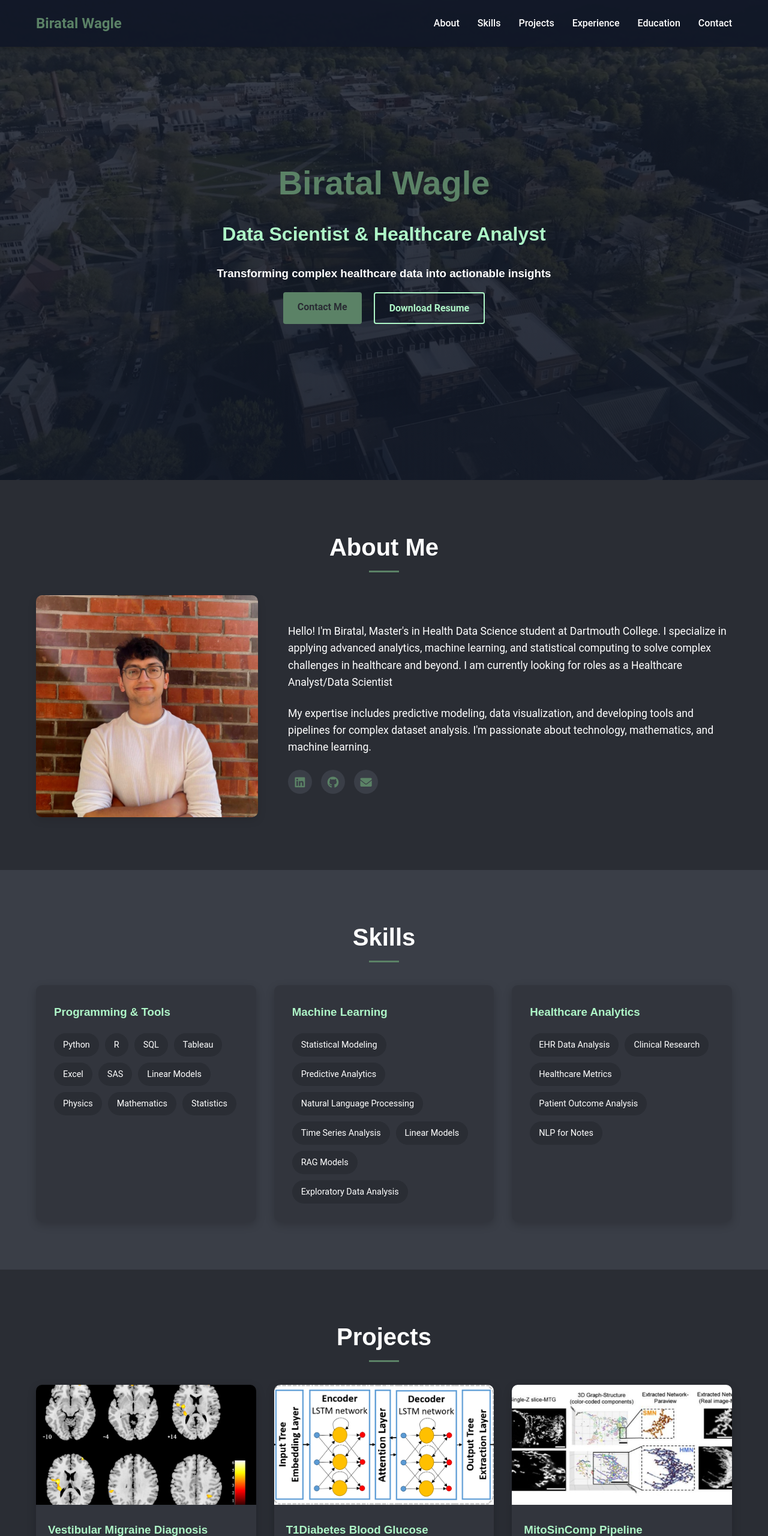
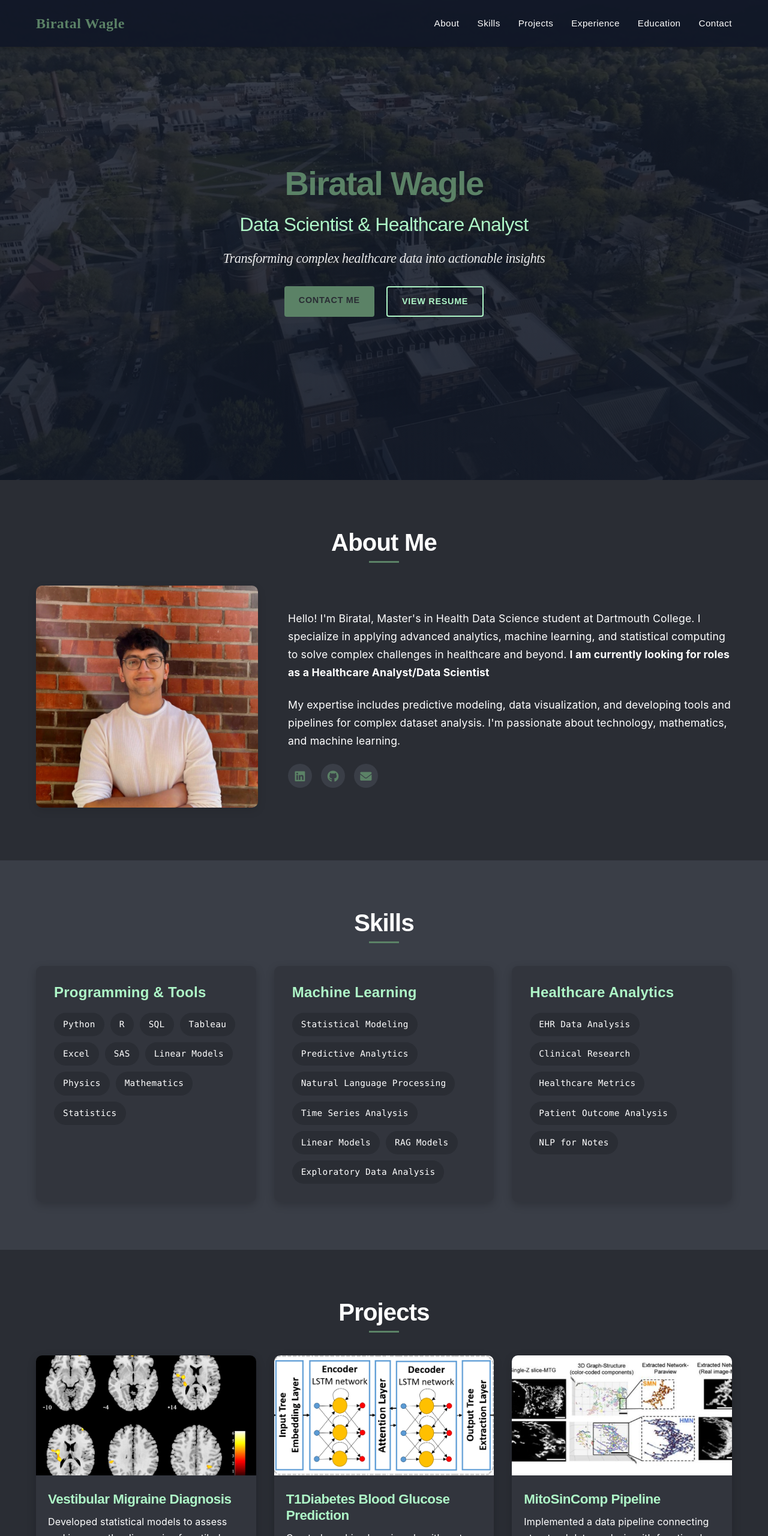
Before and after one commit to xerader/biratal.github.io, a plain HTML site: page index.html in a window 1280 px wide. Shown: the top 2560 px of the page at 60% size. Drawn offline with Linux system fonts and the light colour scheme.

Commit message:
updates text for resume

```diff
--- a/css/style.css
+++ b/css/style.css
@@ -1,4 +1,4 @@
-/* General Styles */
+/* Typography Enhancement */
 :root {
     --primary-color: #5b8266ff; /* Viridian - main brand color */
     --secondary-color: #aef6c7ff; /* Celadon - accent color */
@@ -10,10 +10,210 @@
     --card-background: #32353d; /* Between gunmetal and light background */
     --border-color: #474c57; /* Lighter than gunmetal for borders */
     --success-color: #5b8266ff; /* Viridian - for success messages */
-    --font-main: 'Roboto', sans-serif;
+
+    /* Enhanced Typography */
+    --font-main: 'Inter', 'Roboto', sans-serif;
     --font-heading: 'Montserrat', sans-serif;
+    --font-accent: 'Playfair Display', serif;
+    --font-code: 'Fira Code', 'Consolas', monospace;
 }
 
+/* Import Google Fonts */
+@import url('https://fonts.googleapis.com/css2?family=Inter:wght@300;400;500;600;700&family=Montserrat:wght@400;500;600;700;800&family=Playfair+Display:ital,wght@0,400;0,600;1,400&family=Fira+Code:wght@400;500&display=swap');
+
+/* Typography Base Styles */
+body {
+    font-family: var(--font-main);
+    color: var(--text-color);
+    line-height: 1.6;
+    background-color: var(--background);
+    font-weight: 400;
+    letter-spacing: 0.01em;
+}
+
+h1, h2, h3, h4, h5, h6 {
+    font-family: var(--font-heading);
+    margin-bottom: 1rem;
+    color: var(--text-color);
+    font-weight: 600;
+    letter-spacing: -0.02em;
+    line-height: 1.2;
+}
+
+/* Hero Section Typography */
+.hero-content h1 {
+    font-size: 4rem;
+    margin-bottom: 1rem;
+    color: var(--primary-color);
+    font-weight: 700;
+    letter-spacing: -0.03em;
+}
+
+.hero-content h2 {
+    font-size: 2.2rem;
+    margin-bottom: 1.5rem;
+    color: var(--secondary-color);
+    font-weight: 500;
+}
+
+.hero-content h3 {
+    font-family: var(--font-accent);
+    font-size: 1.4rem;
+    font-style: italic;
+    margin-bottom: 2rem;
+    color: var(--light-text);
+    font-weight: 400;
+    opacity: 0.9;
+}
+
+/* Section Titles */
+.section-title {
+    font-family: var(--font-heading);
+    text-align: center;
+    font-size: 2.8rem;
+    margin-bottom: 3rem;
+    position: relative;
+    color: var(--text-color);
+    font-weight: 700;
+}
+
+.section-title::after {
+    content: '';
+    position: absolute;
+    bottom: -10px;
+    left: 50%;
+    transform: translateX(-50%);
+    width: 60px;
+    height: 3px;
+    background-color: var(--primary-color);
+}
+
+/* Timeline Typography */
+.timeline-content h3 {
+    font-family: var(--font-heading);
+    color: var(--secondary-color);
+    margin-bottom: 5px;
+    font-size: 1.4rem;
+    font-weight: 600;
+}
+
+.timeline-content h4 {
+    font-family: var(--font-accent);
+    color: var(--text-color);
+    font-weight: 400;
+    margin-bottom: 15px;
+    font-style: italic;
+    opacity: 0.9;
+}
+
+.timeline-date {
+    font-family: var(--font-code);
+    background-color: var(--primary-color);
+    color: var(--background);
+    font-weight: 500;
+    letter-spacing: 0.05em;
+}
+
+/* Skills Category Headers */
+.skill-category h3 {
+    font-family: var(--font-heading);
+    margin-bottom: 20px;
+    color: var(--secondary-color);
+    font-size: 1.5rem;
+    font-weight: 600;
+    letter-spacing: 0.01em;
+}
+
+.skill-item {
+    font-family: var(--font-code);
+    background-color: var(--background);
+    color: var(--text-color);
+    padding: 8px 15px;
+    border-radius: 20px;
+    font-size: 0.9rem;
+    letter-spacing: 0.02em;
+    font-weight: 400;
+}
+
+/* Project Cards Typography */
+.project-info h3 {
+    font-family: var(--font-heading);
+    color: var(--secondary-color);
+    margin-bottom: 10px;
+    font-size: 1.4rem;
+    font-weight: 600;
+}
+
+.project-tags span {
+    font-family: var(--font-code);
+    background-color: var(--background);
+    color: var(--text-color);
+    padding: 5px 10px;
+    border-radius: 15px;
+    font-size: 0.8rem;
+    letter-spacing: 0.02em;
+}
+
+/* Education Section Typography */
+.education-info h3 {
+    font-family: var(--font-heading);
+    color: var(--secondary-color);
+    margin-bottom: 5px;
+    font-size: 1.4rem;
+    font-weight: 600;
+}
+
+.education-info h4 {
+    font-family: var(--font-accent);
+    color: var(--text-color);
+    font-weight: 400;
+    margin-bottom: 5px;
+    font-style: italic;
+}
+
+.education-date {
+    font-family: var(--font-code);
+    font-style: normal;
+    color: var(--text-color);
+    margin-bottom: 15px;
+    letter-spacing: 0.05em;
+    font-size: 0.9rem;
+    opacity: 0.8;
+}
+
+/* Logo Typography */
+.logo {
+    font-family: var(--font-accent);
+    font-size: 1.6rem;
+    font-weight: 600;
+    color: var(--primary-color);
+    letter-spacing: 0.02em;
+}
+
+/* Navigation Links */
+.nav-links a {
+    font-family: var(--font-heading);
+    color: var(--text-color);
+    font-weight: 500;
+    font-size: 0.95rem;
+    letter-spacing: 0.03em;
+}
+
+/* Paragraph Text */
+p {
+    font-family: var(--font-main);
+    line-height: 1.7;
+    margin-bottom: 1.2rem;
+}
+
+/* Buttons Typography */
+.btn {
+    font-family: var(--font-heading);
+    font-weight: 600;
+    letter-spacing: 0.05em;
+    text-transform: uppercase;
+    font-size: 0.9rem;
+}
 * {
     margin: 0;
     padding: 0;
--- a/index.html
+++ b/index.html
@@ -28,7 +28,7 @@
             <h3>Transforming complex healthcare data into actionable insights</h3>
             <div class="hero-buttons">
                 <a href="#contact" class="btn primary">Contact Me</a>
-                <a href="resume.pdf" class="btn secondary" target="_blank">Download Resume</a>
+                <a href="resume.pdf" class="btn secondary" target="_blank">View Resume</a>
             </div>
         </div>
     </section>
@@ -41,7 +41,7 @@
                     <img src="img/profile.jpg" alt="Biratal Wagle">
                 </div>
                 <div class="about-text">
-                    <p>Hello! I'm Biratal, Master's in Health Data Science student at Dartmouth College. I specialize in applying advanced analytics, machine learning, and statistical computing to solve complex challenges in healthcare and beyond. I am currently looking for roles as a Healthcare Analyst/Data Scientist</p>
+                    <p>Hello! I'm Biratal, Master's in Health Data Science student at Dartmouth College. I specialize in applying advanced analytics, machine learning, and statistical computing to solve complex challenges in healthcare and beyond. <b>I am currently looking for roles as a Healthcare Analyst/Data Scientist</b> </p>
                     <p>My expertise includes predictive modeling, data visualization, and developing tools and pipelines for complex dataset analysis. I'm passionate about technology, mathematics, and machine learning.</p>
                     <div class="social-links">
                         <a href="https://www.linkedin.com/in/biratal-wagle-a9a5b3180/" target="_blank"><i class="fab fa-linkedin"></i></a>
```
